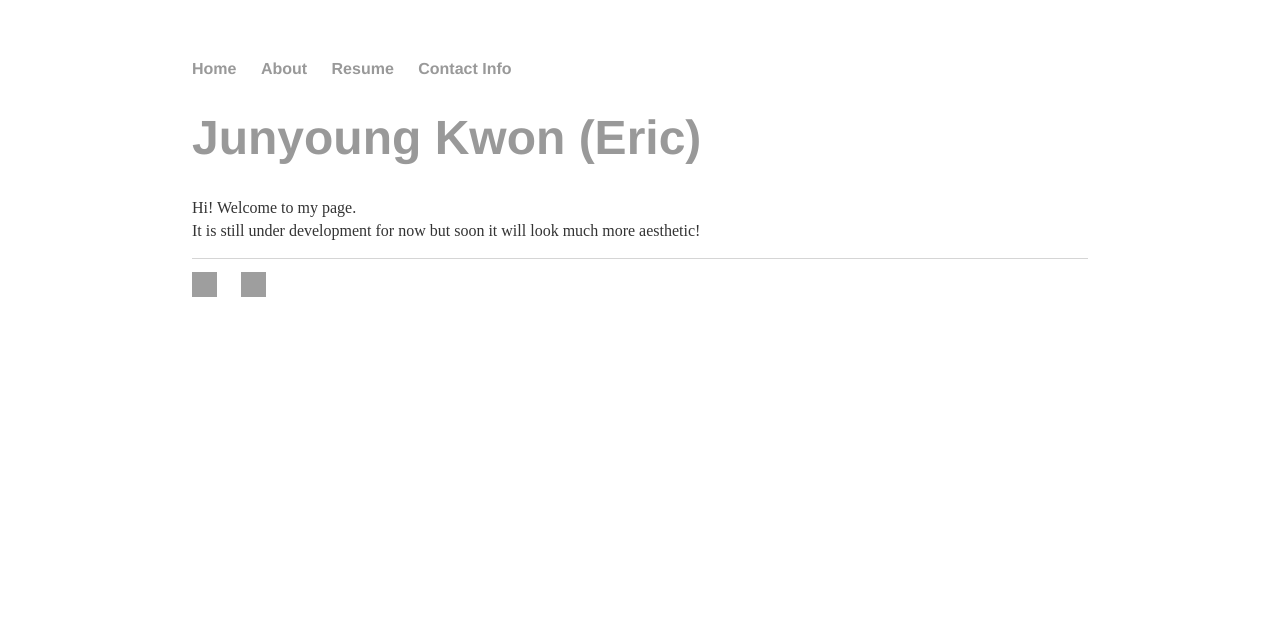
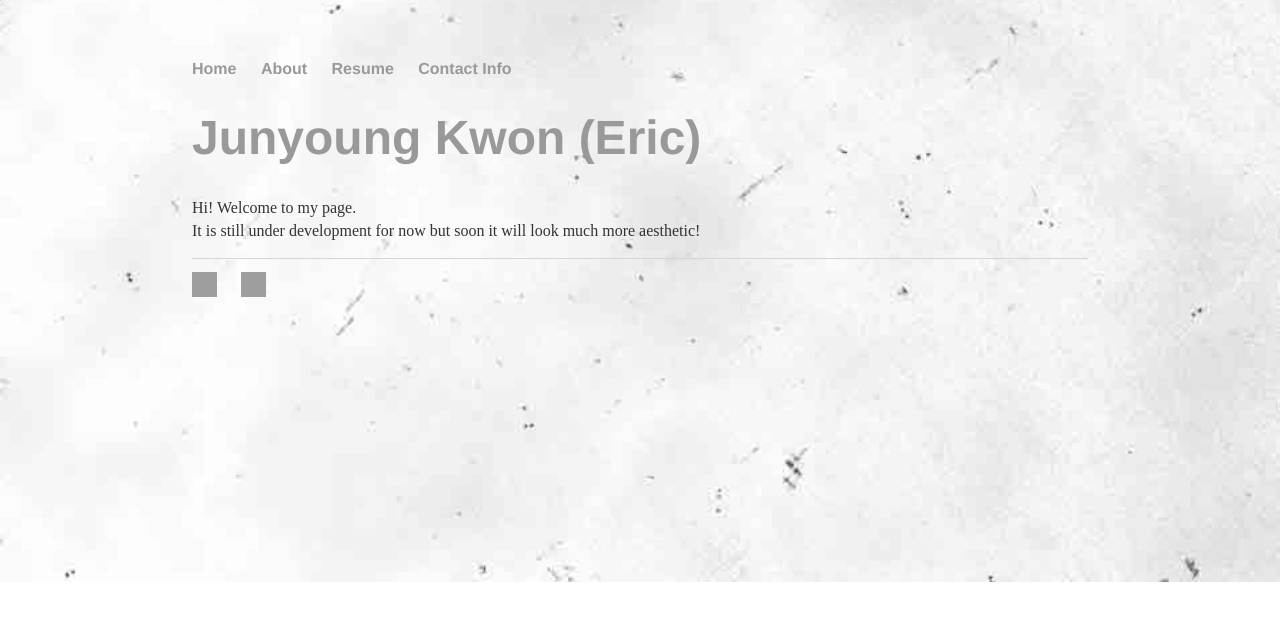
Before and after one commit to junyoung-kwon/Personal-Website, a Jekyll site: the page built from index.html, in a window 1280 px wide. Shown: the top 621 px of the page. Built offline with Jekyll 4.4.1, drawn with Linux system fonts in a browser that asks for light colours; grey boxes are pictures that could not be loaded.

Commit message:
Changed background

```diff
--- a/css/main.css
+++ b/css/main.css
@@ -2,7 +2,7 @@ body {
     margin: 60px auto;
     width: 70%;
     color: #999999;
-    background-image: url(../image/grunge1.jpg);
+    background-image: url(../images/grunge1.jpg);
     height: 100%;
     background-position: center;
     background-repeat:	no-repeat;
```
